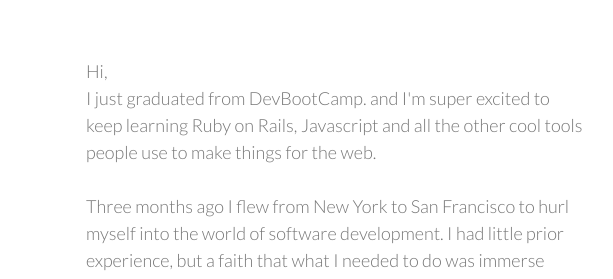
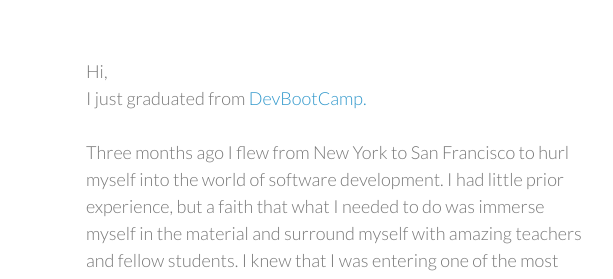
Before and after one commit to kstrand/kstrand.github.com, a plain HTML site: page index.html in a window 1280 px wide. Shown: the top 279 px of the page, 484-1097 px from the left. Drawn offline with Linux system fonts and the light colour scheme.

Commit message:
edit text

```diff
--- a/index.html
+++ b/index.html
@@ -30,8 +30,7 @@
       </header>
       <section>
     <p>Hi,<p>
-    <p>I just graduated from DevBootCamp.
-      and I'm super excited to keep learning Ruby on Rails, Javascript and all the other cool tools people use to make things for the web.
+    <p>I just graduated from <a href="http://devbootcamp.com/">DevBootCamp.</a>
     </p>
 
 <!-- <pre><code>
```
